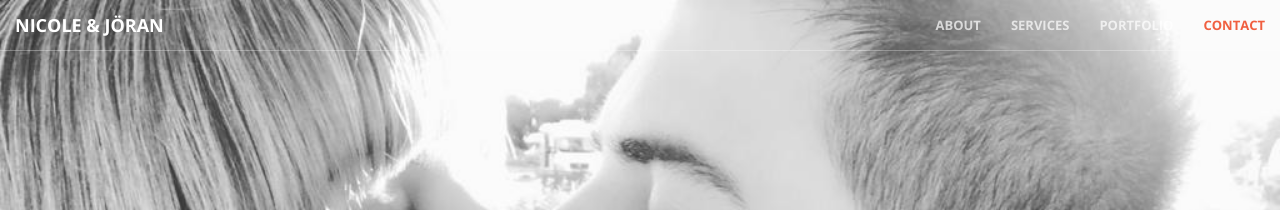
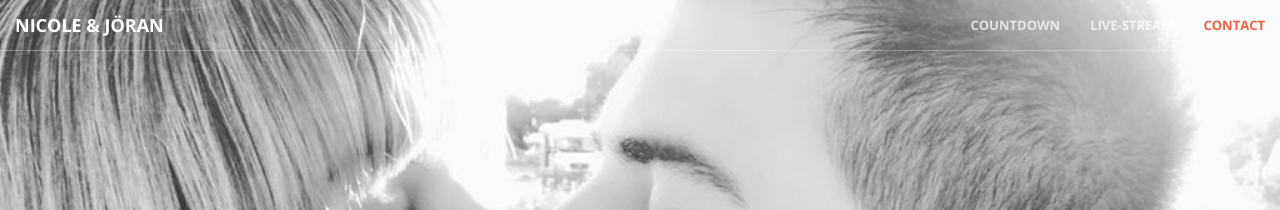
Before and after one commit to joeranriess/blog, a Jekyll site: the page built from index.html, in a window 1280 px wide. Shown: the top 210 px of the page. Built offline with Jekyll 4.4.1, drawn with Linux system fonts in a browser that asks for light colours.

Commit message:
Update nav.html

```diff
--- a/_includes/nav.html
+++ b/_includes/nav.html
@@ -15,14 +15,16 @@
         <div class="collapse navbar-collapse" id="bs-example-navbar-collapse-1">
             <ul class="nav navbar-nav navbar-right">
                 <li>
-                    <a class="page-scroll" href="#countdown">About</a>
+                    <a class="page-scroll" href="#countdown">Countdown</a>
                 </li>
                 <li>
-                    <a class="page-scroll" href="#services">Services</a>
+                    <a class="page-scroll" href="#Stream">Live-Stream</a>
                 </li>
+                <!--
                 <li>
                     <a class="page-scroll" href="#portfolio">Portfolio</a>
                 </li>
+                -->
                 <li>
                     <a class="page-scroll" href="#contact">Contact</a>
                 </li>
```
